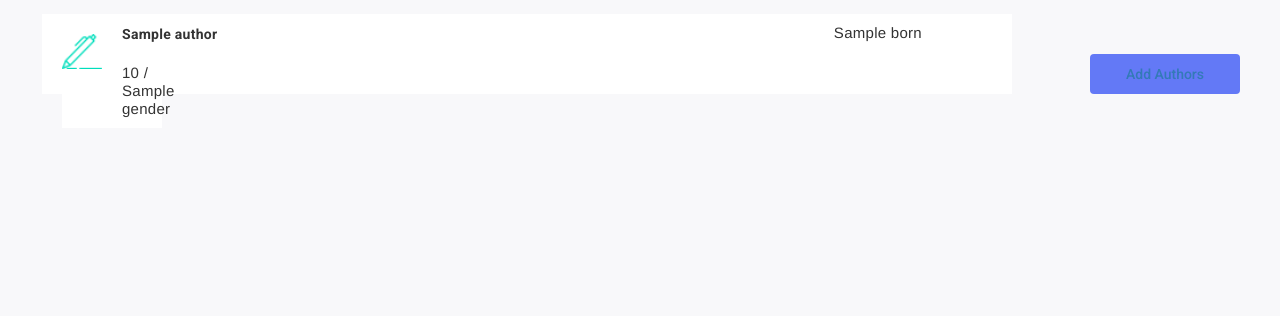
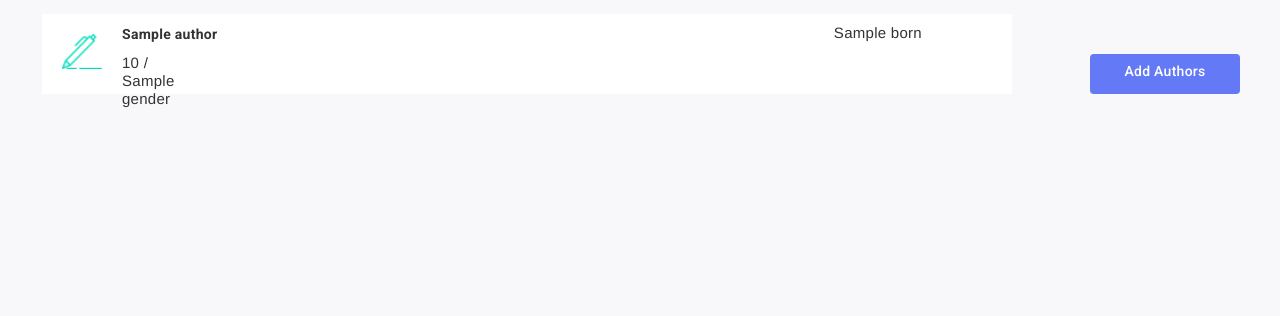
Before and after one commit to Aruna96/WeavedIn_lib_mngmnt, a Django app: template weavedin/templates/authors.html in a window 1280 px wide. Shown: the part 142-458 px from the top of the page. Run offline with Django 3.2, Linux system fonts and the light colour scheme; the template is opened without the code that fills it: most values are stand-ins (such as "Sample title", 1, 10 or a date in 2020); some libraries are stand-ins or nearby versions.

Commit message:
modified library management

```diff
--- a/weavedin/templates/addauthornew.html
+++ b/weavedin/templates/addauthornew.html
@@ -3,7 +3,7 @@
 <html>
 <head>
 	<title>ADD AUTHOR</title>
-	<link rel="stylesheet" type="text/css" href="addauthor.css">
+	<link rel="stylesheet" type="text/css" href="{% static 'addauthor.css' %}">
 	<link rel="stylesheet" href="https://maxcdn.bootstrapcdn.com/bootstrap/3.3.7/css/bootstrap.min.css">
 	<link href="https://fonts.googleapis.com/css?family=Roboto:500,700" rel="stylesheet">
 </head>
@@ -13,7 +13,7 @@
           <span class="glyphicon glyphicon-remove" style="font-size: 16px; margin-left: 447.7px; margin-top: 16.3px; color: #9395a0 ;"></span>
      </a>
      <p style="margin-left: 30px;">ADD AUTHOR</p>
-     <form class="form" action="/authors/adds" method="POST">
+     <form class="form" action="/authors/add/" method="POST">
      	{% csrf_token %}
      	<input type="text" name="name" placeholder="Author Name" required><br>
      	<input type="number" name="age" placeholder="Age" min="1" max="100" style="width: 175px;" required>
--- a/weavedin/templates/authors.html
+++ b/weavedin/templates/authors.html
@@ -12,8 +12,8 @@
 		<div class="sub">
 			<p class="lib">Library.</p>
 
-				<li><a href="/books" style="margin-right: 174px;margin-top: 15px;">Books</a>
-				<li><a href="/authors" style="margin-right: 64px;margin-top: 15px;" >Authors</a>
+				<li><a href="/books" style="margin-right: 174px;margin-top: 15px;">Books</a></li>
+				<li><a href="/authors" style="margin-right: 64px;margin-top: 15px;" >Authors</a></li>
 		</div>
 
 				<li class="fa" style="margin-bottom: 20px;" >Authors</li>
@@ -21,14 +21,14 @@
 
 		<div class="tab">
 			<div class="but">
-				<button class="btn " style="background-color: #6379f6;"><a href="/authors/adds">Add Authors</a></button>
+				<a class="btn " style="background-color: #6379f6;" href="/authors/add">Add Authors</a>
 			</div>
 			{% for author in authors %}
 			<div class="flex-container">
-				<div ><img style="float: left; margin-right: 20px; margin-top: 10px;" src="{% static 'author_icon.png' %}" width="40" height="35"></div>
+				<div ><img style="float: left; margin-right: 20px; margin-top: 10px;" src="{% static 'author_icon.png' %}" width="40" height="35" /></div>
 				<p class="name"><strong>{{ author.author_name }}</strong></p>
 				<div class="born" style="float: right;"><p>{{ author.born }}</p></div>
-				<div class="age"><p style="margin-top: -25px; margin-left: 60px;"> {{ author.age }} / {{ author.gender }}</p></div>
+				<div class="age"><p style="margin-top: -35px; margin-left: 60px;height:25px; width:80px;"> {{ author.age }} / {{ author.gender }}</p></div>
 			</div>
 			{% endfor %}
 		</div>
--- a/weavedin/templates/books.html
+++ b/weavedin/templates/books.html
@@ -20,7 +20,7 @@
 				<li class="fan">{{ books|length }} Books</li>
 		<div class="tab">
 			<div class="but">
-				<button class="btn " style="background-color: #6379f6;"><a href="/books/add">Add Books</a></button>
+				<a class="btn " style="background-color: #6379f6;" href="/books/add">Add Books</a>
 			</div>
 			{% for book in books %}
 			<div class="flex-container">
```
Also changed, not shown: weavedin/templates/addbookn.html (+4 -4 lines), weavedin/weavedin/urls.py (+4 -4 lines), weavedin/db.sqlite3, 1 other file.
